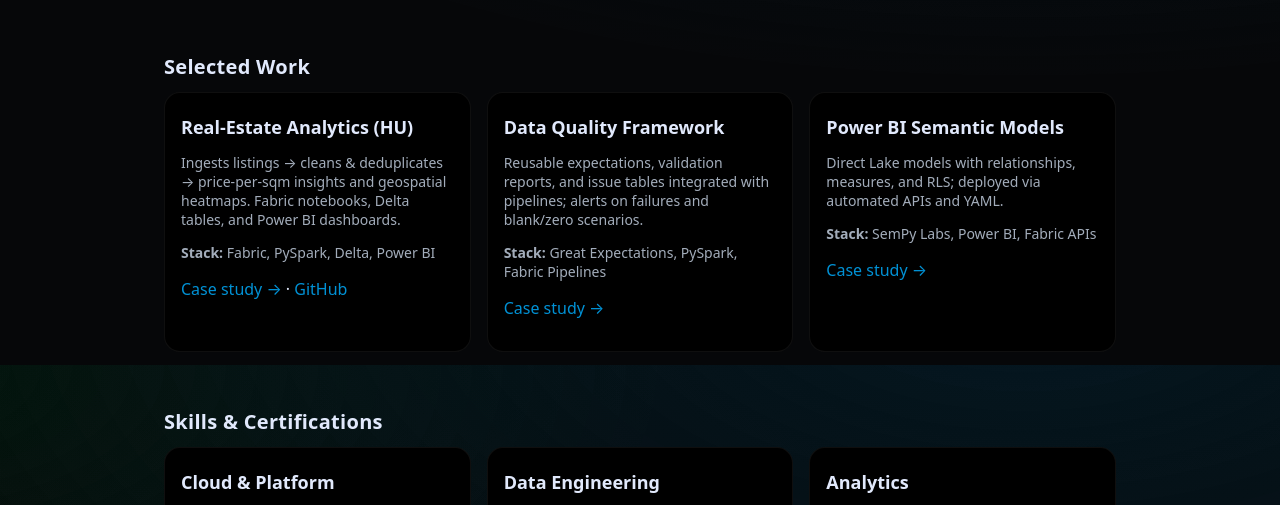
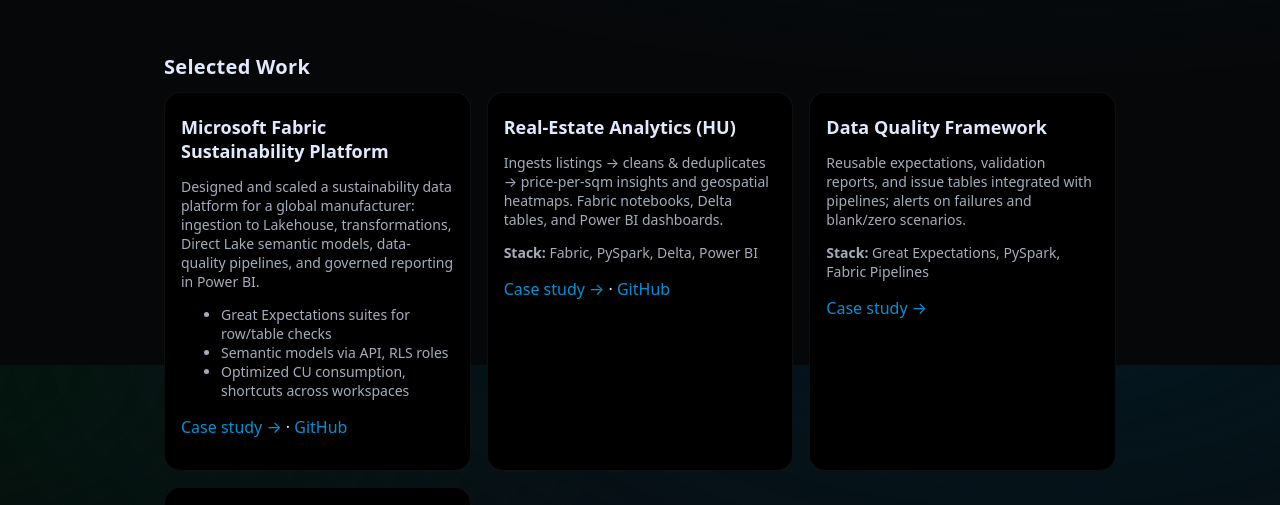
Before and after one commit to zellow777/cv_site, a plain HTML site: page index.html in a window 1280 px wide. Shown: the part 435-940 px from the top of the page. Drawn offline with Linux system fonts and the light colour scheme.

Commit message:
Update index.html

```diff
--- a/index.html
+++ b/index.html
@@ -131,6 +131,16 @@
       <h2 class="section-title">Selected Work</h2>
       <div class="cardgrid">
         <article class="card">
+          <h3>Microsoft Fabric Sustainability Platform</h3>
+          <p class="small">Designed and scaled a sustainability data platform for a global manufacturer: ingestion to Lakehouse, transformations, Direct Lake semantic models, data-quality pipelines, and governed reporting in Power BI.</p>
+          <ul class="small">
+          <li>Great Expectations suites for row/table checks</li>
+          <li>Semantic models via API, RLS roles</li>
+          <li>Optimized CU consumption, shortcuts across workspaces</li>
+        </ul>
+          <p><a href="#">Case study →</a> · <a href="https://github.com/your-handle/real-estate-analytics">GitHub</a></p>
+        </article>
+        <article class="card">
           <h3>Real‑Estate Analytics (HU)</h3>
           <p class="small">Ingests listings → cleans & deduplicates → price‑per‑sqm insights and geospatial heatmaps. Fabric notebooks, Delta tables, and Power BI dashboards.</p>
           <p class="small"><strong>Stack:</strong> Fabric, PySpark, Delta, Power BI</p>
```
